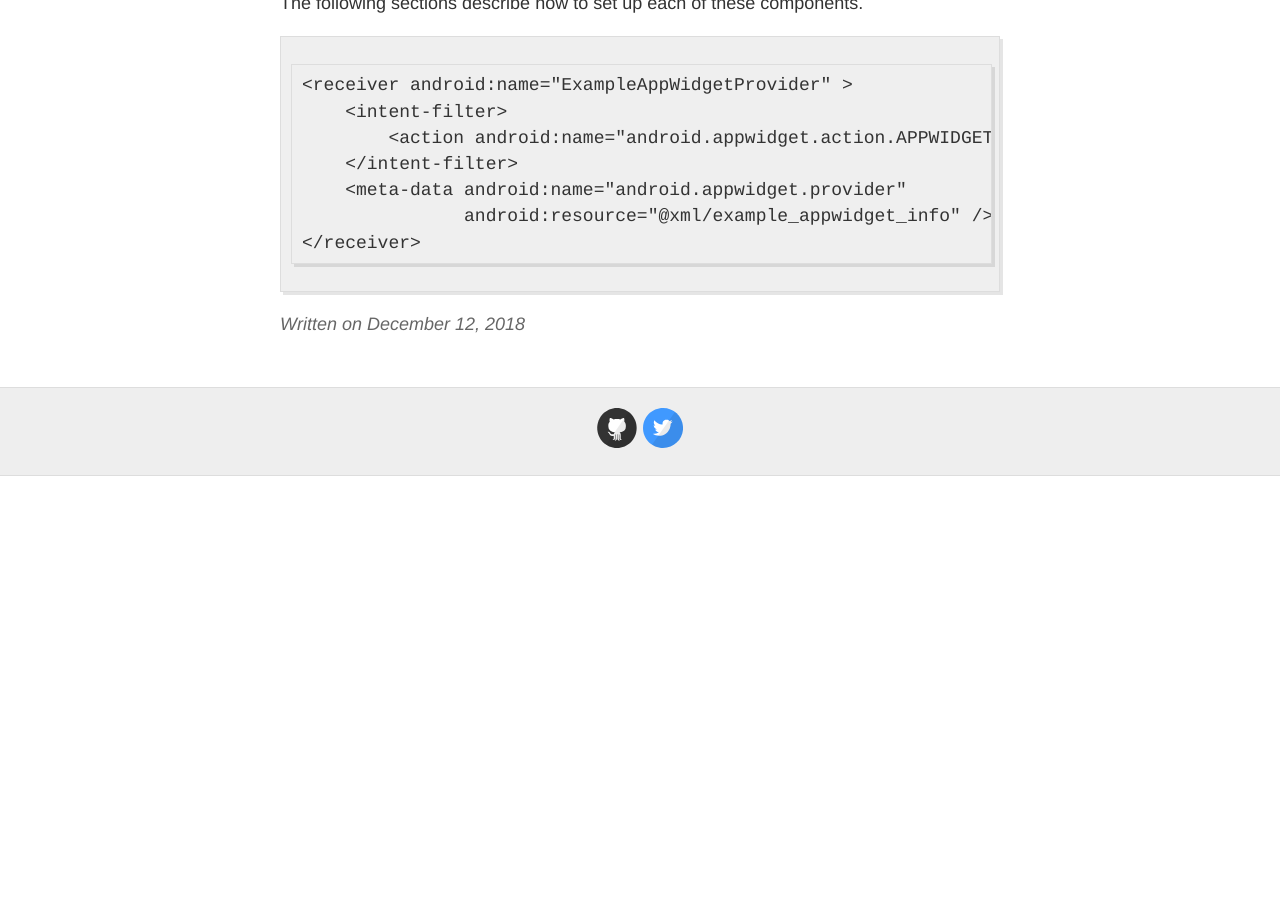
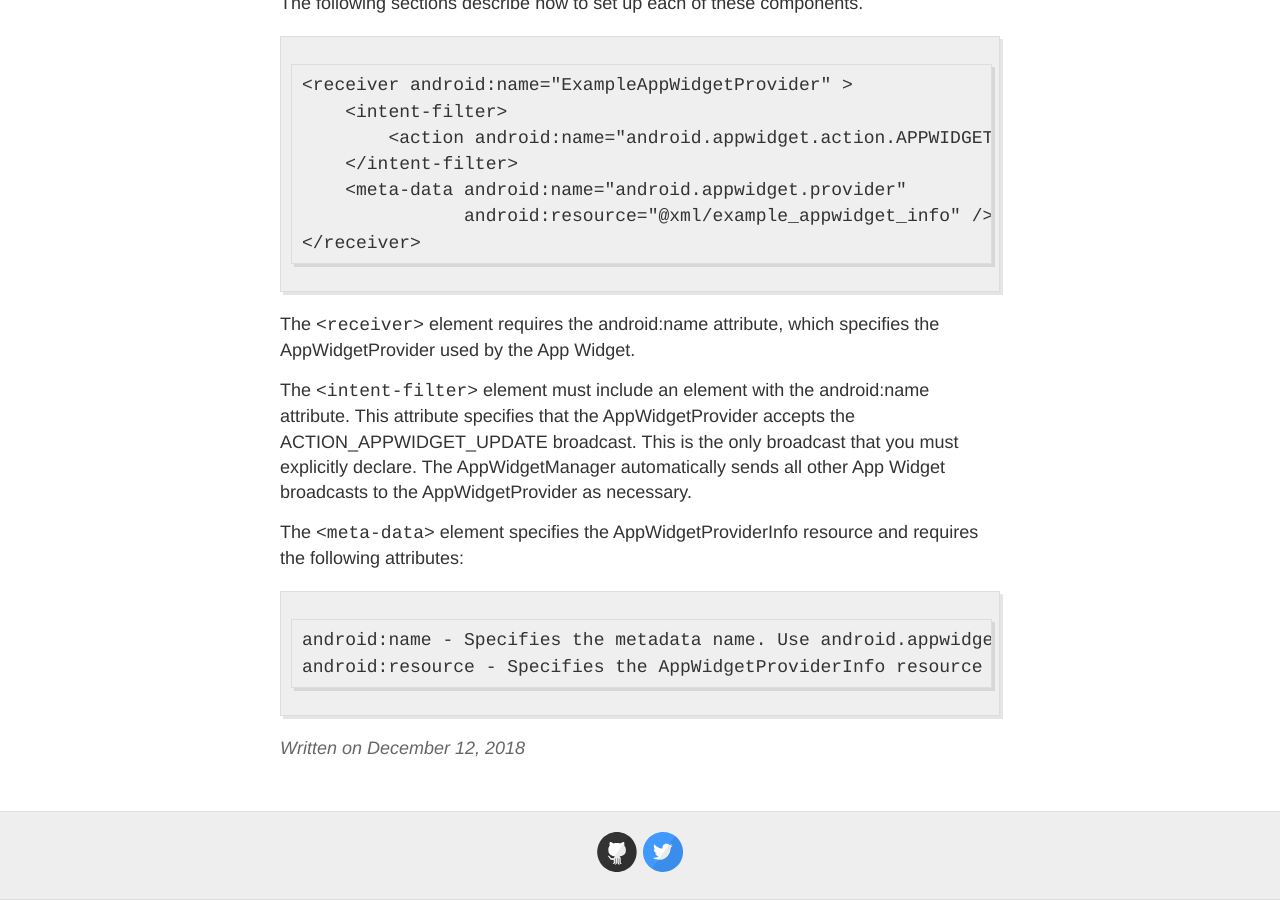
Before and after one commit to Ishmeetblog/ishmeetblog.github.io, a Jekyll site: the page built from _posts/2018-12-12-Basics-of-Widgets.md, in a window 1280 px wide and 900 px high, scrolled down 637 px. Built offline with Jekyll 4.4.1, drawn with Linux system fonts in a browser that asks for light colours; before the commit the page ends 1113 px from its top, so only the background shows below that.

Commit message:
Update 2018-12-12-Basics-of-Widgets.md

````diff
--- a/_posts/2018-12-12-Basics-of-Widgets.md
+++ b/_posts/2018-12-12-Basics-of-Widgets.md
@@ -29,3 +29,15 @@ The following sections describe how to set up each of these components.
                android:resource="@xml/example_appwidget_info" />
 </receiver>
 ```
+
+
+The `<receiver>` element requires the android:name attribute, which specifies the AppWidgetProvider used by the App Widget.
+
+The `<intent-filter>` element must include an <action> element with the android:name attribute. This attribute specifies that the AppWidgetProvider accepts the ACTION_APPWIDGET_UPDATE broadcast. This is the only broadcast that you must explicitly declare. The AppWidgetManager automatically sends all other App Widget broadcasts to the AppWidgetProvider as necessary.
+
+The `<meta-data>` element specifies the AppWidgetProviderInfo resource and requires the following attributes:
+
+```
+android:name - Specifies the metadata name. Use android.appwidget.provider to identify the data as the AppWidgetProviderInfo descriptor.
+android:resource - Specifies the AppWidgetProviderInfo resource location.
+```
````
